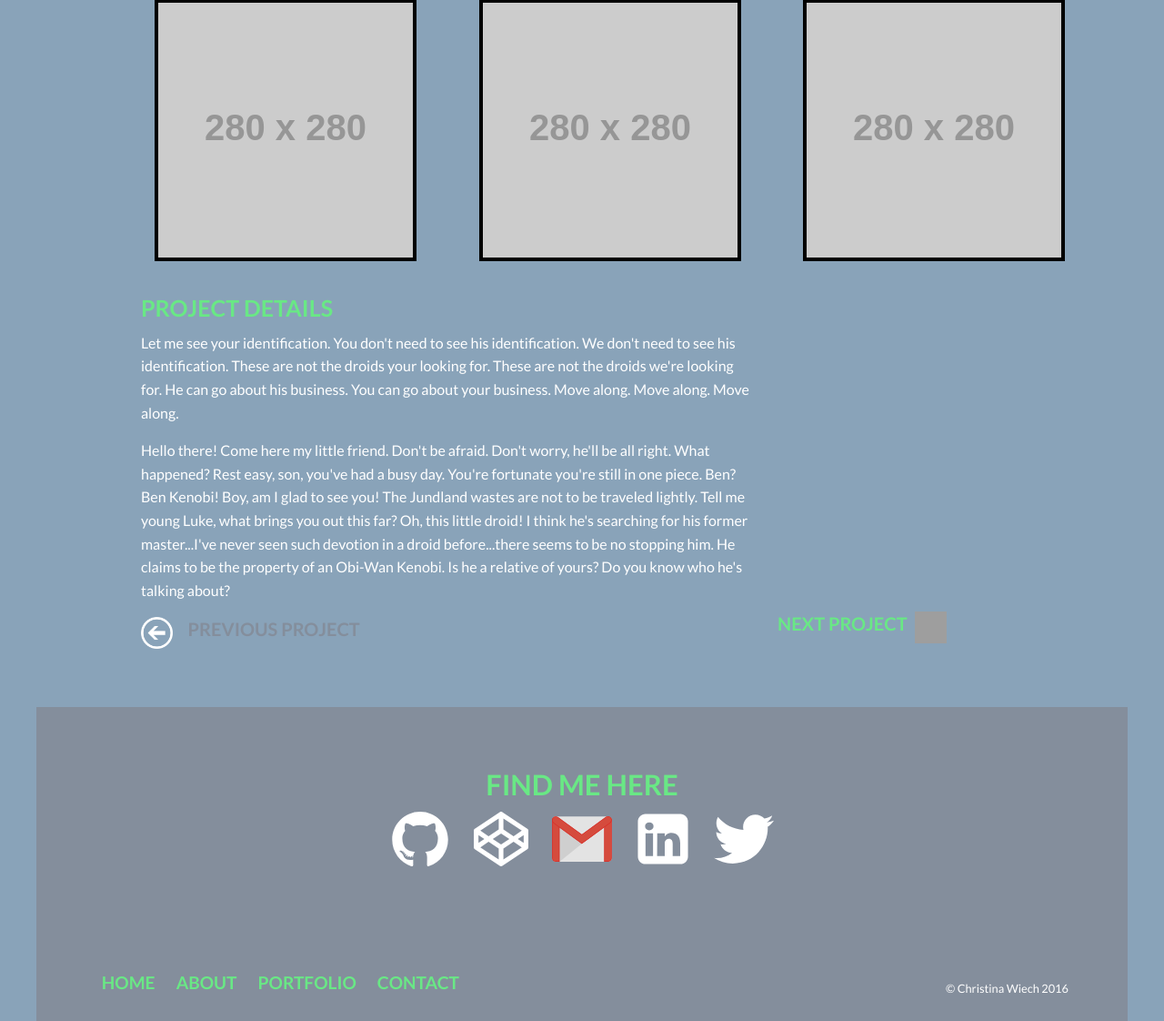
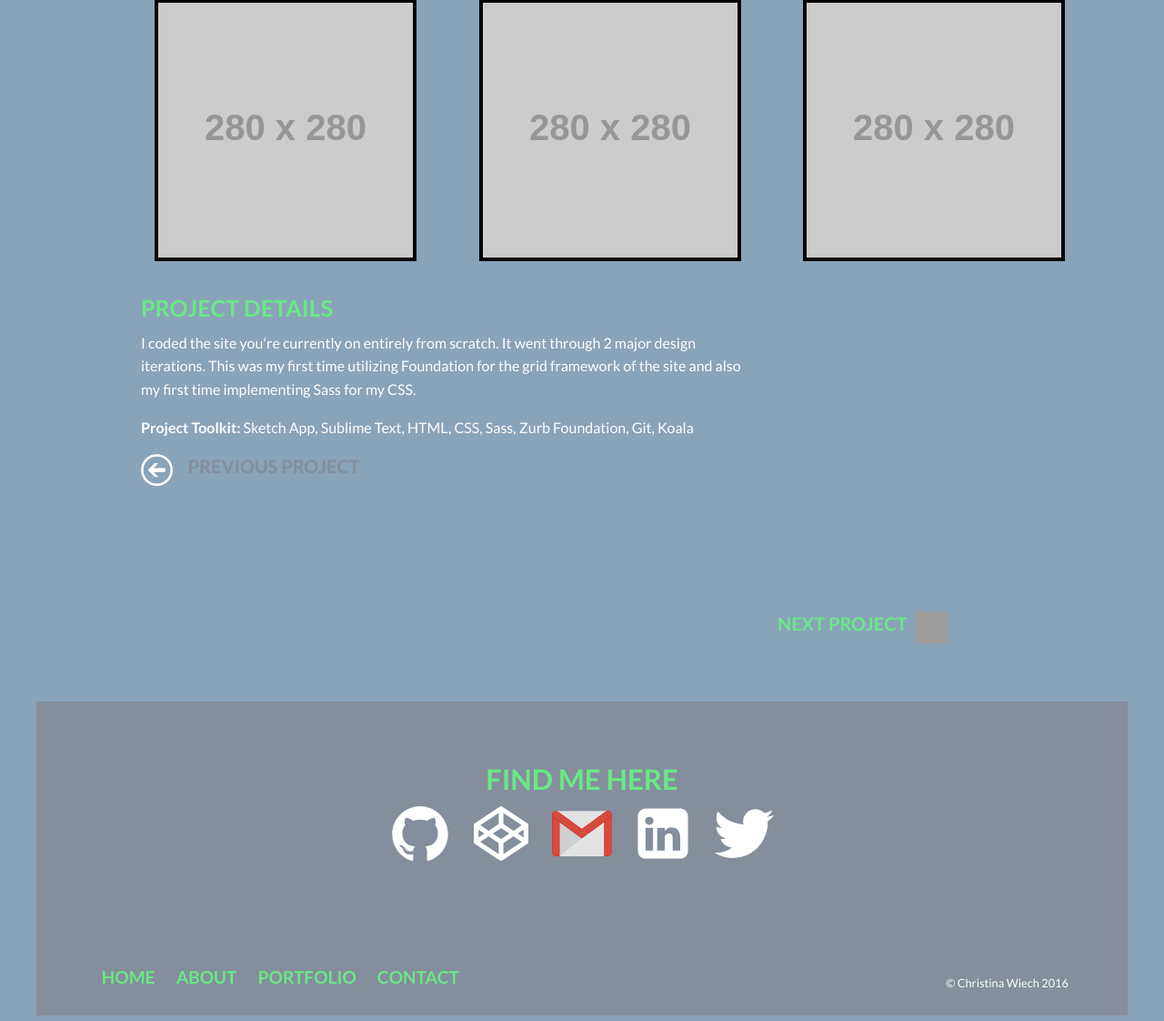
Before and after one commit to CWiech05/CWiech05.github.io, a PHP site: page /portfolio-personal/index.html in a window 1280 px wide. Shown: the part 219-1341 px from the top of the page at 91% size. Run offline with PHP 8.4, Linux system fonts and the light colour scheme; grey boxes labelled with a size stand in for pictures from a placeholder-image service; style sheets or scripts are compiled from the project's sources; some libraries are stand-ins or nearby versions; grey boxes are pictures that could not be loaded.

Commit message:
added project details to personal site page

```diff
--- a/portfolio-personal/index.html
+++ b/portfolio-personal/index.html
@@ -77,9 +77,9 @@
 	        <section id="project-details">
 	          <h4>Project Details</h4>
 
-	          <p>Let me see your identification. You don't need to see his identification. We don't need to see his identification. These are not the droids your looking for. These are not the droids we're looking for. He can go about his business. You can go about your business. Move along. Move along. Move along.</p>
+	          <p>I coded the site you're currently on entirely from scratch. It went through 2 major design iterations. This was my first time utilizing Foundation for the grid framework of the site and also my first time implementing Sass for my CSS.</p>
 
-	          <p>Hello there! Come here my little friend. Don't be afraid. Don't worry, he'll be all right. What happened? Rest easy, son, you've had a busy day. You're fortunate you're still in one piece. Ben? Ben Kenobi! Boy, am I glad to see you! The Jundland wastes are not to be traveled lightly. Tell me young Luke, what brings you out this far? Oh, this little droid! I think he's searching for his former master...I've never seen such devotion in a droid before...there seems to be no stopping him. He claims to be the property of an Obi-Wan Kenobi. Is he a relative of yours? Do you know who he's talking about?</p>
+	          <p><strong>Project Toolkit:</strong> Sketch App, Sublime Text, HTML, CSS, Sass, Zurb Foundation, Git, Koala</p>
 
 	          <!-- Previous project link -->
 	          <img src="../images/left-arrow.png" alt="Left arrow icon">
--- /dev/null
+++ b/sass/_personalsite.scss
@@ -0,0 +1 @@
+// Personal Portfolio Page Styles
--- a/sass/_projectsmain.scss
+++ b/sass/_projectsmain.scss
@@ -47,6 +47,7 @@
 
 	#previous-nolink {
 		color: #848E9C;
+		margin-top: 2%;
 	}
 
 	img {
--- a/sass/app.scss
+++ b/sass/app.scss
@@ -2,4 +2,5 @@
 @import "_base";
 @import "_homepage";
 @import "_projectsmain";
+@import "_personalsite";
 @import "_launchhack";
```
